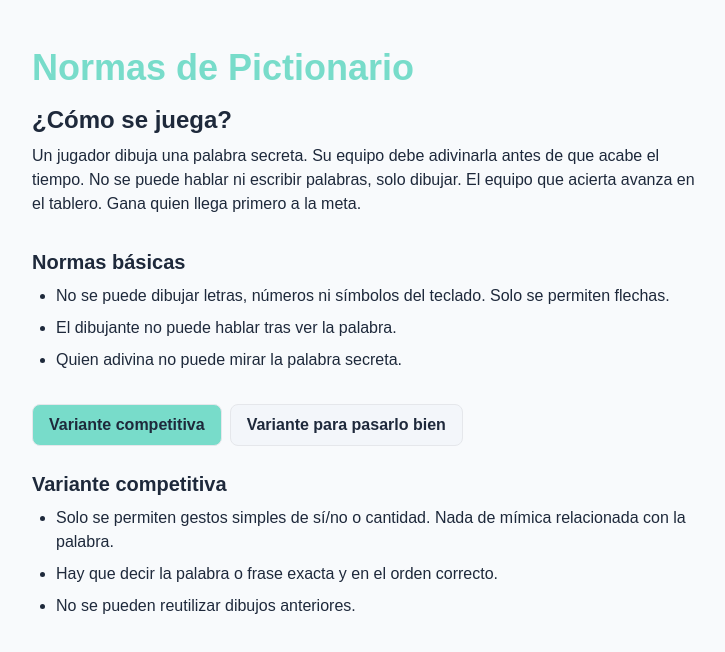
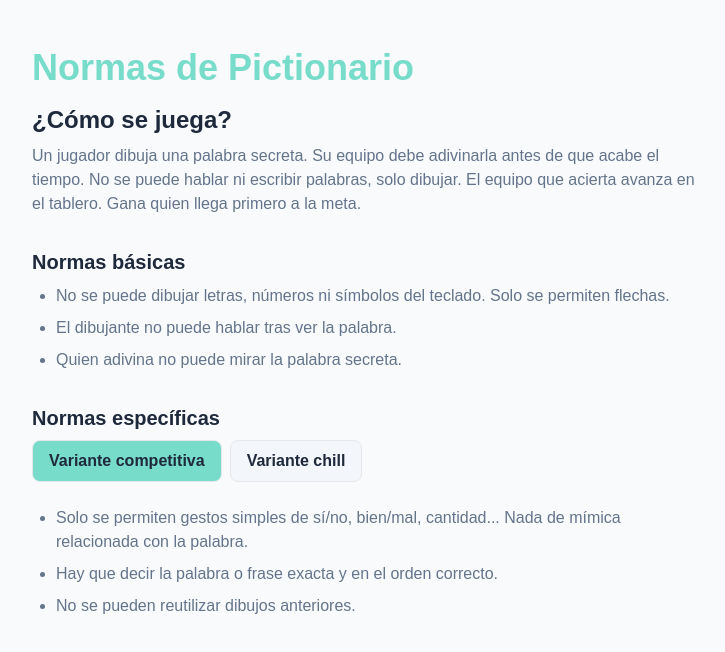
Before and after one commit to CarlesMG6/pictionario, a Next.js app: page /rules in a window 1280 px wide. Shown: the top 652 px of the page, without its empty margins (272-997 px from the left). Built offline with nearby package versions, Linux system fonts and the light colour scheme.

Commit message:
Change in rules

```diff
--- a/src/app/rules/page.jsx
+++ b/src/app/rules/page.jsx
@@ -9,7 +9,7 @@ const RULES = {
     "Quien adivina no puede mirar la palabra secreta."
   ],
   competitiva: [
-    "Solo se permiten gestos simples de sí/no o cantidad. Nada de mímica relacionada con la palabra.",
+    "Solo se permiten gestos simples de sí/no, bien/mal, cantidad... Nada de mímica relacionada con la palabra.",
     "Hay que decir la palabra o frase exacta y en el orden correcto.",
     "No se pueden reutilizar dibujos anteriores."
   ],
@@ -22,7 +22,7 @@ const RULES = {
 
 function RulesToggle({ variant, setVariant }) {
   return (
-    <div className="flex gap-2 mb-6">
+    <div className="flex w-full gap-2 mb-6">
       <button
         className={`px-4 py-2 rounded-lg font-semibold transition-colors border border-border focus:outline-none ${variant === "competitiva" ? "bg-primary text-primary-foreground" : "bg-card text-foreground hover:bg-primary/10"}`}
         onClick={() => setVariant("competitiva")}
@@ -35,7 +35,7 @@ function RulesToggle({ variant, setVariant }) {
         onClick={() => setVariant("pasarloBien")}
         type="button"
       >
-        Variante para pasarlo bien
+        Variante chill
       </button>
     </div>
   );
@@ -49,7 +49,7 @@ export default function RulesPage() {
       <h1 className="text-4xl font-extrabold mb-4 text-primary">Normas de Pictionario</h1>
       <section className="mb-8">
         <h2 className="text-2xl font-bold mb-2">¿Cómo se juega?</h2>
-        <p className="mb-2">
+        <p className="mb-2 text-muted-foreground">
           Un jugador dibuja una palabra secreta. Su equipo debe adivinarla antes de que acabe el tiempo. No se puede hablar ni escribir palabras, solo dibujar. El equipo que acierta avanza en el tablero. Gana quien llega primero a la meta.
         </p>
       </section>
@@ -57,18 +57,18 @@ export default function RulesPage() {
         <h2 className="text-xl font-semibold mb-2">Normas básicas</h2>
         <ul className="list-disc pl-6 space-y-2">
           {RULES.general.map((rule, i) => (
-            <li key={i}>{rule}</li>
+            <li key={i} className=" text-muted-foreground">{rule}</li>
           ))}
         </ul>
       </section>
+        <h2 className="text-xl font-semibold mb-2">
+            Normas específicas
+        </h2>
       <RulesToggle variant={variant} setVariant={setVariant} />
       <section className="mb-8">
-        <h2 className="text-xl font-semibold mb-2">
-          {variant === "competitiva" ? "Variante competitiva" : "Variante para pasarlo bien"}
-        </h2>
         <ul className="list-disc pl-6 space-y-2">
           {(variant === "competitiva" ? RULES.competitiva : RULES.pasarloBien).map((rule, i) => (
-            <li key={i}>{rule}</li>
+            <li key={i} className=" text-muted-foreground">{rule}</li>
           ))}
         </ul>
       </section>
```
